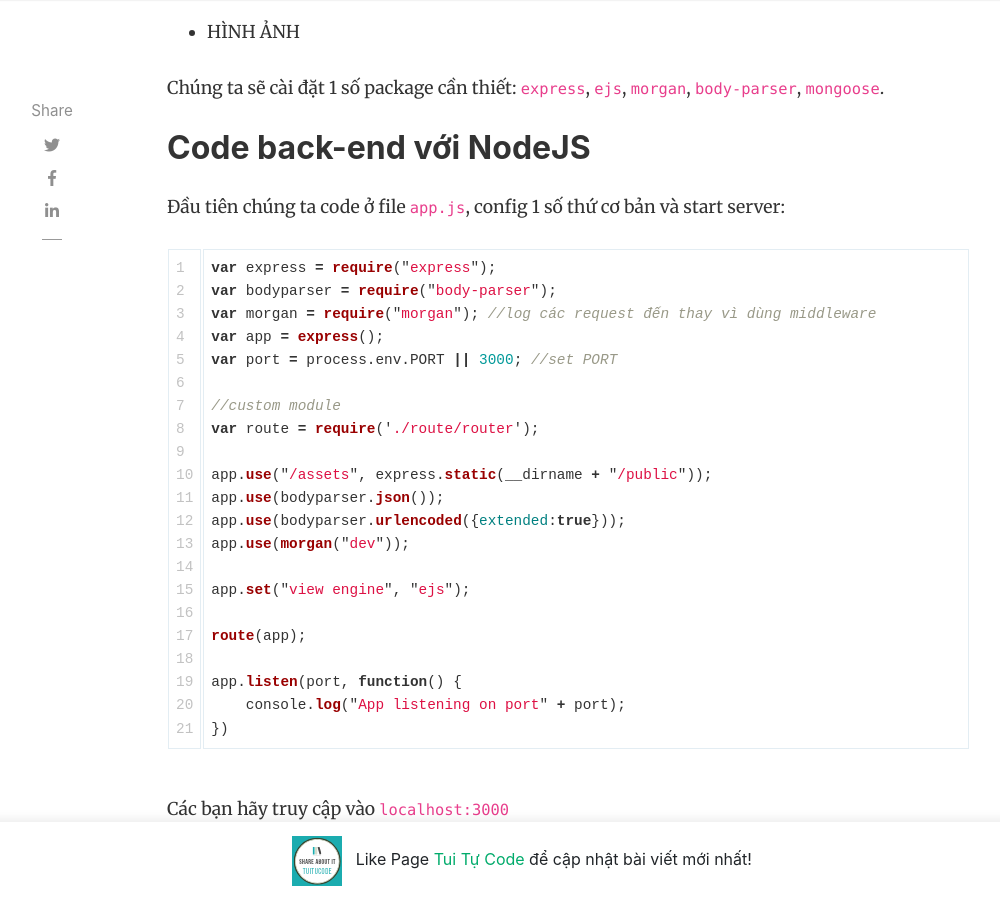
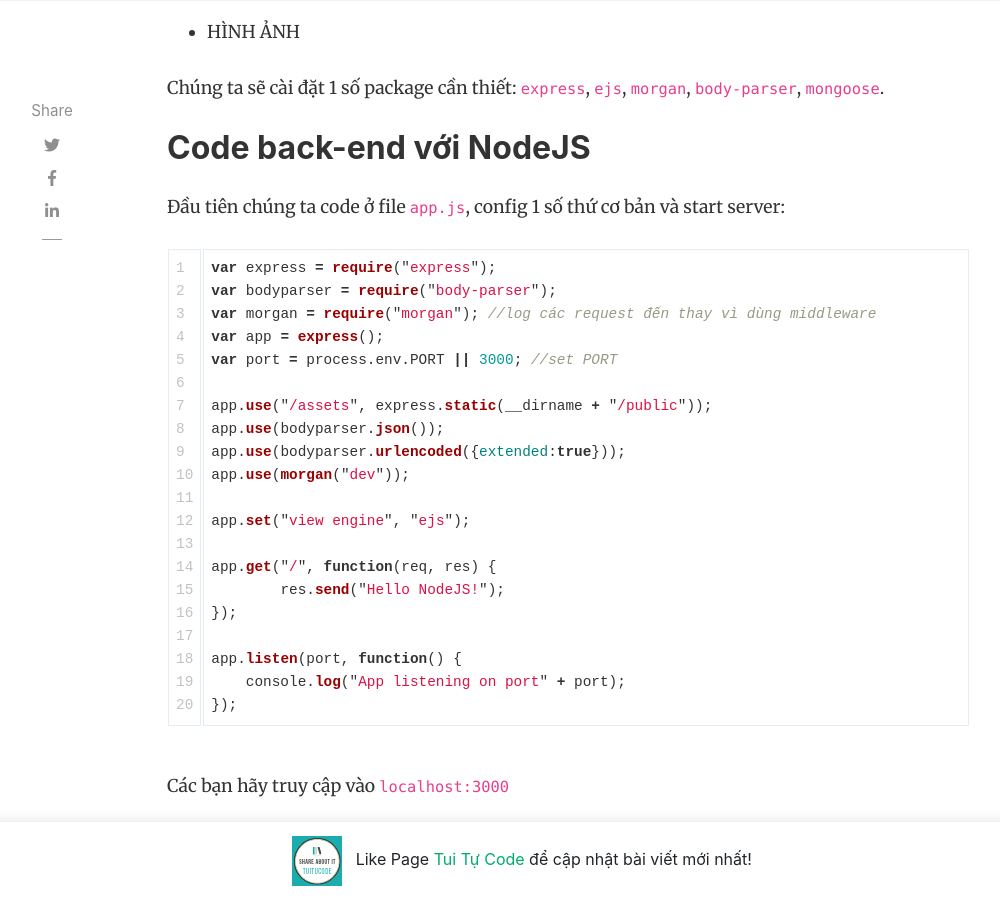
Before and after one commit to tuitucode/tuitucode.github.io, a Jekyll site: the page built from _posts/2019-08-07-web-confession-voi-nodejs-va-angularjs.md, in a window 1280 px wide and 900 px high, scrolled down 1876 px. Shown: the whole window, without its empty margins (118-1118 px from the left). Built offline with Jekyll 4.4.1, drawn with Linux system fonts in a browser that asks for light colours; nearby versions of some CDN libraries; comment, search, counter and statistics services are not loaded.

Commit message:
Create 2019-08-07-web-confession-voi-nodejs-va-angularjs.md

````diff
--- a/_posts/2019-08-07-web-confession-voi-nodejs-va-angularjs.md
+++ b/_posts/2019-08-07-web-confession-voi-nodejs-va-angularjs.md
@@ -38,9 +38,6 @@ var morgan = require("morgan"); //log các request đến thay vì dùng middlew
 var app = express();
 var port = process.env.PORT || 3000; //set PORT
 
-//custom module
-var route = require('./route/router');
-
 app.use("/assets", express.static(__dirname + "/public"));
 app.use(bodyparser.json());
 app.use(bodyparser.urlencoded({extended:true}));
@@ -48,10 +45,12 @@ app.use(morgan("dev"));
 
 app.set("view engine", "ejs");
 
-route(app);
+app.get("/", function(req, res) {
+  	res.send("Hello NodeJS!");
+});
 
 app.listen(port, function() {
     console.log("App listening on port" + port);
-})
+});
 ```
 Các bạn hãy truy cập vào `localhost:3000`
````
